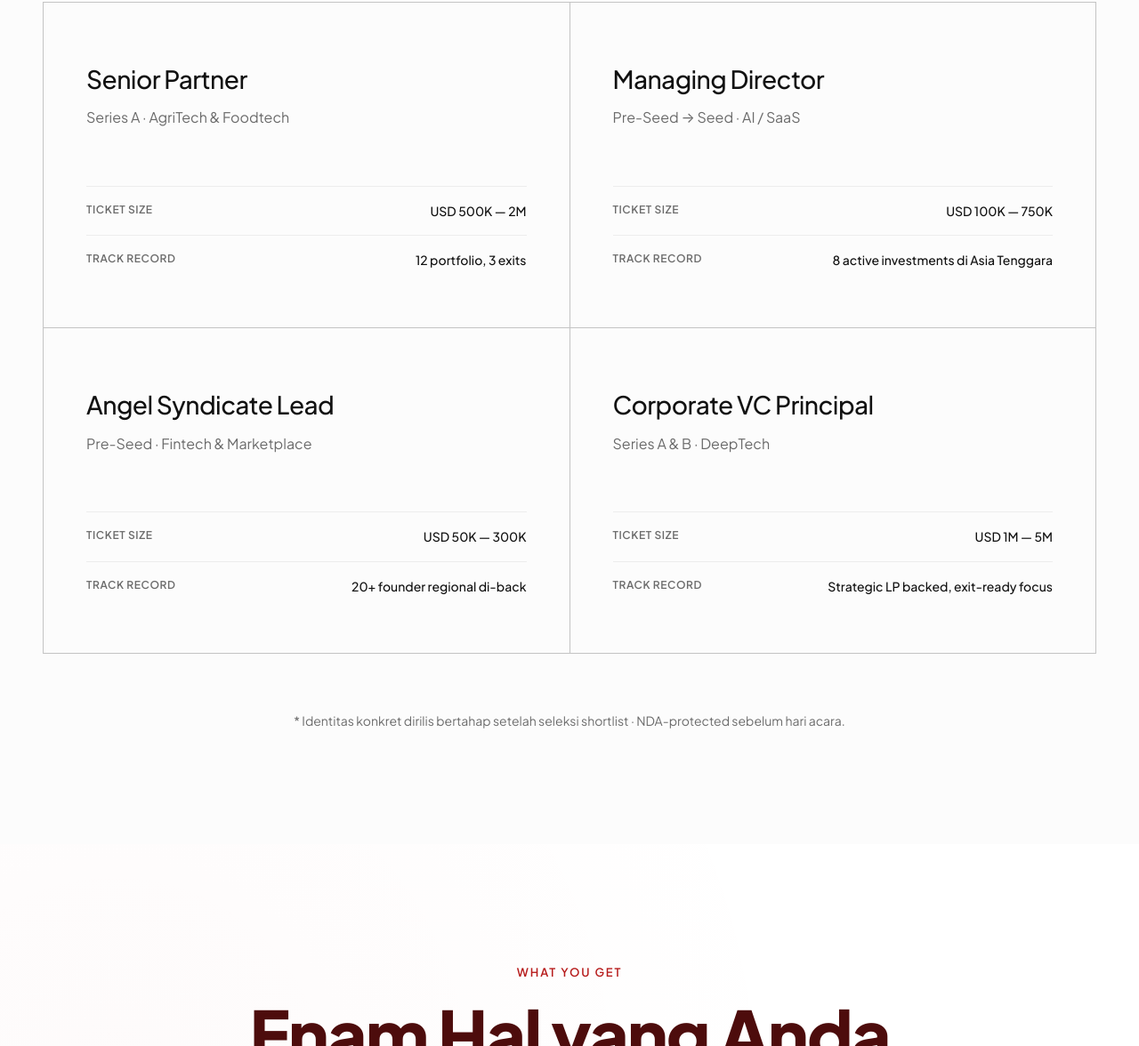
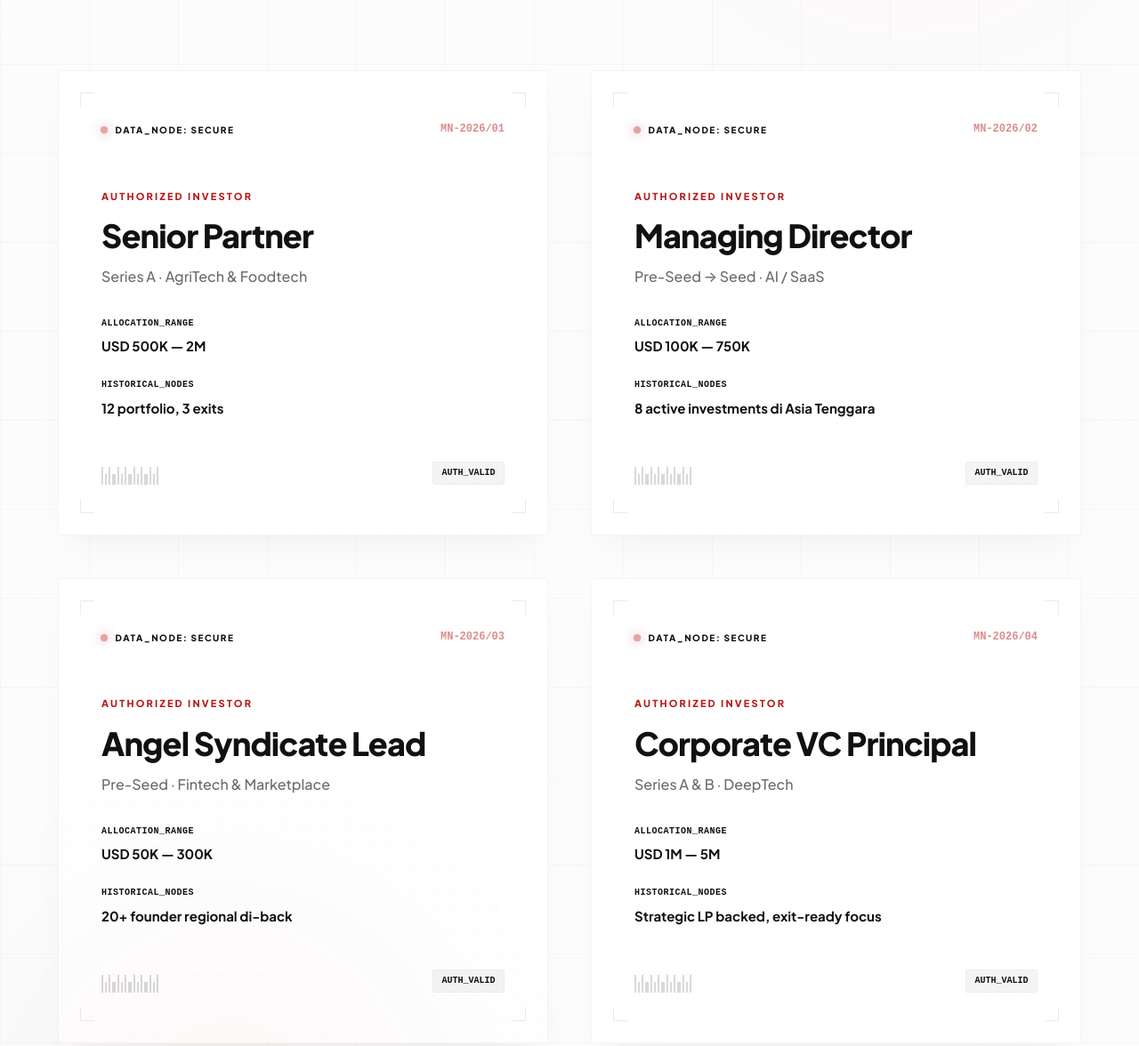
Before and after one commit to Faiz-abdurrachman/MAGELANG-AI-EXPO, a plain HTML site: page index.html in a window 1280 px wide. Shown: the part 6453-7629 px from the top of the page at 89% size. Drawn offline with Linux system fonts and the light colour scheme.

Commit message:
add ui for investor card

```diff
--- a/css/investors.css
+++ b/css/investors.css
@@ -1,100 +1,284 @@
 /* ============================================
-   INVESTORS SPOTLIGHT (ULTRA-MINIMALIST)
+   INVESTORS — PREMIUM LIGHT DOSSIER
    ============================================ */
 .investors {
   background: var(--bg-main);
+  padding-block: 8rem;
+  overflow: hidden;
   position: relative;
-  padding-block: 8rem;
 }
-.investors__head { max-width: 760px; margin-bottom: 5rem; }
-.investors__head .section-title    { color: var(--gray-900); font-weight: 500; font-size: clamp(2.5rem, 4vw, 3.5rem); letter-spacing: -0.02em;}
-.investors__head .section-subtitle { color: var(--gray-500); font-size: 1.125rem; }
-.investors__head .eyebrow          { color: var(--red-500); margin-bottom: 1rem; display: block;}
+
+/* Red Ambient Background Elements */
+.investors::before,
+.investors::after {
+  content: "";
+  position: absolute;
+  width: 60vw;
+  height: 60vw;
+  border-radius: 50%;
+  filter: blur(120px);
+  pointer-events: none;
+  z-index: 0;
+  opacity: 0.04;
+}
+
+.investors::before {
+  top: -10%;
+  right: -10%;
+  background: radial-gradient(circle, var(--red-500) 0%, transparent 70%);
+}
+
+.investors::after {
+  bottom: -10%;
+  left: -10%;
+  background: radial-gradient(circle, var(--red-700) 0%, transparent 70%);
+}
+
+.investors__bg-grid {
+  position: absolute;
+  inset: 0;
+  background-image:
+    linear-gradient(rgba(183, 28, 28, 0.03) 1px, transparent 1px),
+    linear-gradient(90deg, rgba(183, 28, 28, 0.03) 1px, transparent 1px);
+  background-size: 100px 100px;
+  pointer-events: none;
+  z-index: 0;
+}
+
+.investors__head {
+  text-align: center;
+  margin-bottom: 6rem;
+  max-width: 700px;
+  margin-inline: auto;
+}
+
 .investors__grid {
   display: grid;
   grid-template-columns: repeat(2, 1fr);
-  gap: 0;
-  border-top: 1px solid var(--gray-300);
-  border-left: 1px solid var(--gray-300);
+  gap: 3rem;
+  max-width: 1150px;
+  margin-inline: auto;
 }
-.investors__card {
-  background: transparent;
-  padding: 4rem 3rem;
-  border-right: 1px solid var(--gray-300);
-  border-bottom: 1px solid var(--gray-300);
-  transition: all var(--transition);
+
+/* === THE LIGHT DOSSIER CARD === */
+.investors__dossier {
+  position: relative;
+}
+
+.dossier__inner {
+  position: relative;
+  background: #ffffff;
+  border: 1px solid rgba(0, 0, 0, 0.04);
+  padding: 3.5rem 3rem;
+  min-height: 420px;
   display: flex;
   flex-direction: column;
-  position: relative;
-  overflow: hidden;
-  z-index: 1;
+  transition: all 0.6s cubic-bezier(0.16, 1, 0.3, 1);
+  box-shadow:
+    0 20px 40px -15px rgba(0, 0, 0, 0.05),
+    0 10px 20px -10px rgba(0, 0, 0, 0.02);
+  border-radius: 4px; /* Industrial sharp edges */
 }
-.investors__card::after {
-  content: "";
+
+/* Technical Grid Pattern */
+.dossier__pattern {
   position: absolute;
   inset: 0;
-  background: radial-gradient(circle at var(--x, 50%) var(--y, 50%), rgba(183, 28, 28, 0.05) 0%, transparent 80%);
-  opacity: 0;
-  transition: opacity 0.4s;
-  z-index: -1;
+  background-image: radial-gradient(rgba(0, 0, 0, 0.03) 1px, transparent 1px);
+  background-size: 24px 24px;
+  opacity: 0.8;
+  pointer-events: none;
 }
-.investors__card:hover {
-  background: #fff;
-  box-shadow: inset 0 0 40px rgba(183, 28, 28, 0.02);
+
+.investors__dossier:hover .dossier__inner {
+  transform: translateY(-10px);
+  border-color: var(--red-200);
+  box-shadow:
+    0 40px 80px -20px rgba(183, 28, 28, 0.08),
+    0 20px 40px -15px rgba(0, 0, 0, 0.04);
 }
-.investors__card:hover::after {
-  opacity: 1;
+
+/* Corner Brackets — Editorial Tech */
+.bracket {
+  position: absolute;
+  width: 16px;
+  height: 16px;
+  border: 1.5px solid rgba(0, 0, 0, 0.08);
+  transition: all 0.4s var(--transition);
+  z-index: 5;
 }
-.investors__title {
-  font-size: 1.75rem;
-  font-weight: 500;
-  color: var(--gray-900);
-  letter-spacing: -0.02em;
-  margin-bottom: 0.5rem;
+.bracket--tl { top: 1.5rem; left: 1.5rem; border-right: none; border-bottom: none; }
+.bracket--tr { top: 1.5rem; right: 1.5rem; border-left: none; border-bottom: none; }
+.bracket--bl { bottom: 1.5rem; left: 1.5rem; border-right: none; border-top: none; }
+.bracket--br { bottom: 1.5rem; right: 1.5rem; border-left: none; border-top: none; }
+
+.investors__dossier:hover .bracket {
+  border-color: var(--red-500);
+  width: 24px;
+  height: 24px;
 }
-.investors__thesis {
-  font-size: 1rem;
-  font-weight: 400;
-  color: var(--gray-500);
-  margin-bottom: auto;
-  padding-bottom: 4rem;
-}
-.investors__meta {
-  display: grid;
-  gap: 1rem;
-}
-.investors__meta-row {
+
+/* Header Info */
+.dossier__header {
   display: flex;
   justify-content: space-between;
-  gap: 1rem;
-  font-size: 0.875rem;
-  padding-top: 1rem;
-  border-top: 1px solid var(--gray-100);
-}
-.investors__meta-label {
-  color: var(--gray-500);
-  text-transform: uppercase;
-  letter-spacing: 0.05em;
-  font-size: 0.75rem;
-  font-weight: 600;
-}
-.investors__meta-value {
-  color: var(--gray-900);
-  font-weight: 500;
-  text-align: right;
-}
-.investors__note {
-  margin-top: 4rem;
-  text-align: center;
-  font-size: 0.875rem;
-  color: var(--gray-500);
+  align-items: center;
+  margin-bottom: 3.5rem;
+  position: relative;
+  z-index: 2;
 }
 
-@media (max-width: 720px) {
+.dossier__status {
+  display: flex;
+  align-items: center;
+  gap: 0.6rem;
+}
+
+.status__dot {
+  width: 6px;
+  height: 6px;
+  background: var(--red-500);
+  border-radius: 50%;
+  box-shadow: 0 0 10px var(--red-500);
+  animation: pulse 2s infinite;
+}
+
+.status__text {
+  font-family: var(--font-sans);
+  font-size: 0.625rem;
+  font-weight: 800;
+  letter-spacing: 0.15em;
+  color: var(--gray-400);
+}
+
+.dossier__id {
+  font-family: 'Courier New', monospace;
+  font-size: 0.75rem;
+  font-weight: 700;
+  color: var(--red-500);
+  opacity: 0.5;
+}
+
+/* Body */
+.dossier__type {
+  font-size: 0.6875rem;
+  font-weight: 900;
+  letter-spacing: 0.2em;
+  color: var(--red-500);
+  margin-bottom: 1rem;
+}
+
+.dossier__name {
+  font-size: 2.25rem;
+  font-weight: 800;
+  letter-spacing: -0.025em;
+  line-height: 1.1;
+  color: var(--gray-900);
+  margin-bottom: 0.85rem;
+}
+
+.dossier__thesis {
+  font-size: 1rem;
+  color: var(--gray-500);
+  line-height: 1.6;
+  max-width: 32ch;
+  font-weight: 500;
+}
+
+/* Technical Specs */
+.dossier__specs {
+  margin-top: auto;
+  display: grid;
+  gap: 1.5rem;
+  padding-top: 2rem;
+  border-top: 1px dashed var(--gray-200);
+  position: relative;
+  z-index: 2;
+}
+
+.spec__item label {
+  display: block;
+  font-family: 'Courier New', monospace;
+  font-size: 0.625rem;
+  font-weight: 800;
+  color: var(--gray-400);
+  margin-bottom: 0.35rem;
+  letter-spacing: 0.05em;
+}
+
+.spec__value {
+  font-size: 0.9375rem;
+  font-weight: 700;
+  color: var(--gray-800);
+}
+
+/* Footer: Barcode & Auth */
+.dossier__footer {
+  display: flex;
+  justify-content: space-between;
+  align-items: flex-end;
+  margin-top: 3rem;
+  position: relative;
+  z-index: 2;
+}
+
+.dossier__barcode {
+  display: flex;
+  gap: 2px;
+  height: 20px;
+  align-items: flex-end;
+  opacity: 0.15;
+}
+
+.dossier__barcode span {
+  background: #000;
+  width: 2px;
+}
+.dossier__barcode span:nth-child(4n) { width: 4px; }
+.dossier__barcode span:nth-child(even) { height: 60%; }
+.dossier__barcode span:nth-child(odd) { height: 100%; }
+
+.dossier__auth {
+  font-family: 'Courier New', monospace;
+  font-size: 0.625rem;
+  font-weight: 900;
+  border: 1px solid var(--gray-100);
+  padding: 0.25rem 0.6rem;
+  border-radius: 2px;
+  color: var(--gray-400);
+  background: var(--gray-50);
+}
+
+/* Bottom Note Banner */
+.investors__footer-banner {
+  margin-top: 6rem;
+  text-align: center;
+}
+
+.banner__line {
+  height: 1px;
+  background: linear-gradient(90deg, transparent, var(--gray-200), transparent);
+  margin-bottom: 2rem;
+}
+
+.investors__footer-banner p {
+  font-family: 'Courier New', monospace;
+  font-size: 0.75rem;
+  font-weight: 800;
+  letter-spacing: 0.3em;
+  color: var(--gray-400);
+}
+
+/* RESPONSIVE */
+@media (max-width: 920px) {
+  .investors__grid { grid-template-columns: 1fr; gap: 2.5rem; max-width: 480px; }
+  .dossier__inner { padding: 3rem 2rem; min-height: auto; }
+  .dossier__name { font-size: 1.85rem; }
+}
+
+@media (max-width: 480px) {
   .investors { padding-block: 5rem; }
-  .investors__head { margin-bottom: 3.5rem; }
-  .investors__grid { grid-template-columns: 1fr; border-left: none; border-top: 1px solid var(--gray-200); }
-  .investors__card { padding: 3rem 1.25rem; border-left: none; border-right: none; border-bottom: 1px solid var(--gray-200); }
-  .investors__title { font-size: 1.5rem; }
-  .investors__thesis { padding-bottom: 3rem; font-size: 0.9375rem; }
+  .dossier__name { font-size: 1.6rem; }
+  .investors__footer-banner p { font-size: 0.625rem; letter-spacing: 0.15em; }
 }
+ Applied fuzzy match at line 1-168.
--- a/js/sections/investors.js
+++ b/js/sections/investors.js
@@ -2,19 +2,51 @@ window.SorceryApp = window.SorceryApp || {};
 window.SorceryApp.investors = function () {
   const cards = window.SorceryData.investors
     .map(
-      (inv) => `
-        <div class="investors__card reveal">
-          <div class="investors__title">${inv.title}</div>
-          <div class="investors__thesis">${inv.thesis}</div>
-          <div class="investors__meta">
-            <div class="investors__meta-row">
-              <span class="investors__meta-label">Ticket Size</span>
-              <span class="investors__meta-value">${inv.ticket}</span>
+      (inv, i) => `
+        <div class="investors__dossier reveal">
+          <div class="dossier__inner">
+            <!-- Background Elements -->
+            <div class="dossier__pattern"></div>
+
+            <!-- Corner Brackets -->
+            <span class="bracket bracket--tl"></span>
+            <span class="bracket bracket--tr"></span>
+            <span class="bracket bracket--bl"></span>
+            <span class="bracket bracket--br"></span>
+
+            <header class="dossier__header">
+              <div class="dossier__status">
+                <span class="status__dot"></span>
+                <span class="status__text">DATA_NODE: SECURE</span>
+              </div>
+              <div class="dossier__id">MN-2026/0${i+1}</div>
+            </header>
+
+            <div class="dossier__body">
+              <div class="dossier__type">AUTHORIZED INVESTOR</div>
+              <h3 class="dossier__name">${inv.title}</h3>
+              <p class="dossier__thesis">${inv.thesis}</p>
             </div>
-            <div class="investors__meta-row">
-              <span class="investors__meta-label">Track Record</span>
-              <span class="investors__meta-value">${inv.portfolio}</span>
+
+            <div class="dossier__specs">
+              <div class="spec__item">
+                <label>ALLOCATION_RANGE</label>
+                <div class="spec__value">${inv.ticket}</div>
+              </div>
+              <div class="spec__item">
+                <label>HISTORICAL_NODES</label>
+                <div class="spec__value">${inv.portfolio}</div>
+              </div>
             </div>
+
+            <footer class="dossier__footer">
+              <div class="dossier__barcode">
+                <span></span><span></span><span></span><span></span><span></span>
+                <span></span><span></span><span></span><span></span><span></span>
+                <span></span><span></span><span></span><span></span><span></span>
+              </div>
+              <div class="dossier__auth">AUTH_VALID</div>
+            </footer>
           </div>
         </div>
       `
@@ -23,14 +55,18 @@ window.SorceryApp.investors = function () {
 
   return `
     <section class="section investors" id="investors">
+      <div class="investors__bg-grid"></div>
       <div class="container">
         <div class="investors__head reveal">
-          <span class="eyebrow">Investor Spotlight</span>
-          <h2 class="section-title">Siapa yang Akan<br>Bertemu Anda?</h2>
-          <p class="section-subtitle">Profil partner senior, managing director, dan angel syndicate yang dikonfirmasi hadir. Daftar lengkap—termasuk identitas spesifik—dirilis ke shortlisted founders pasca kurasi.</p>
+          <span class="eyebrow">Capital Network</span>
+          <h2 class="section-title">The Investor Dossier.</h2>
+          <p class="section-subtitle">Daftar pemegang keputusan dari jajaran Venture Capital nasional yang terkonfirmasi hadir.</p>
         </div>
         <div class="investors__grid">${cards}</div>
-        <p class="investors__note">* Identitas konkret dirilis bertahap setelah seleksi shortlist · NDA-protected sebelum hari acara.</p>
+        <div class="investors__footer-banner reveal">
+          <div class="banner__line"></div>
+          <p>CONFIDENTIAL DATA · DETAILED IDENTITY RELEASED POST-CURATION STAGE</p>
+        </div>
       </div>
     </section>
   `;
```
